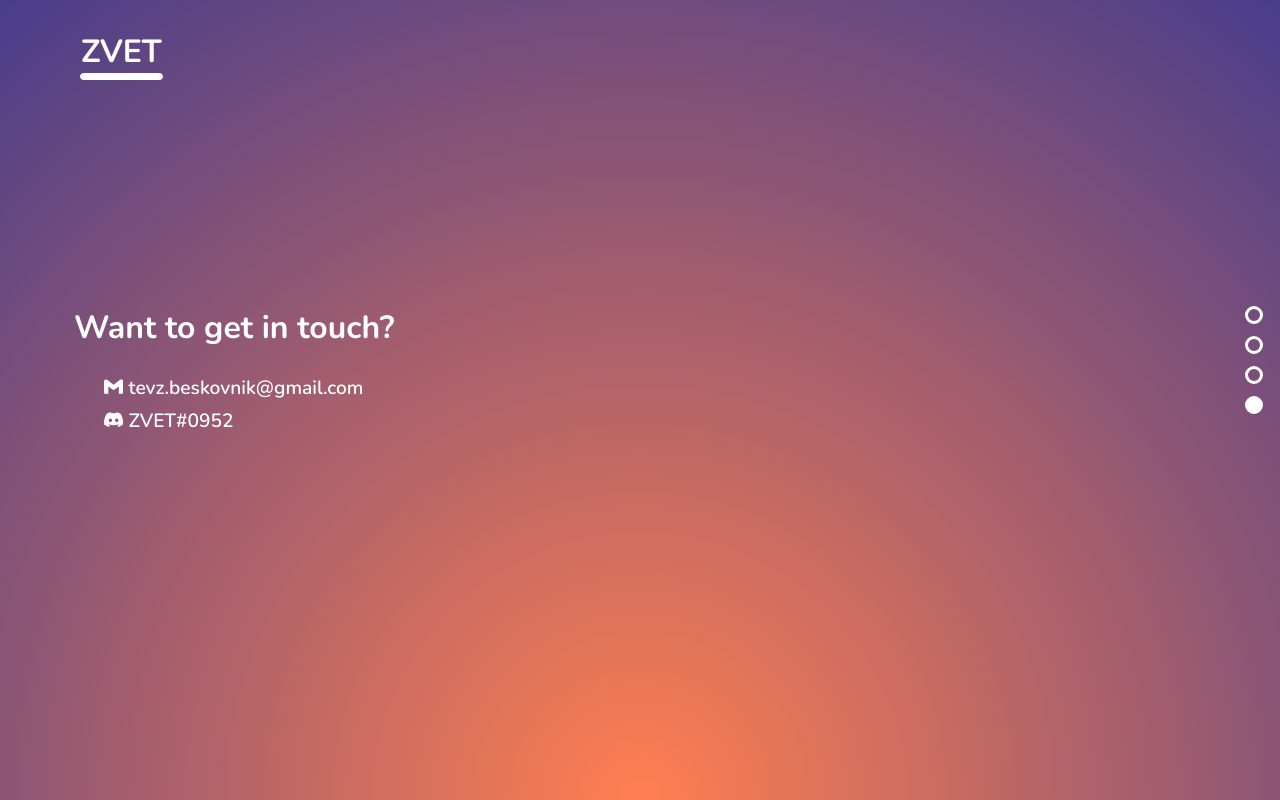
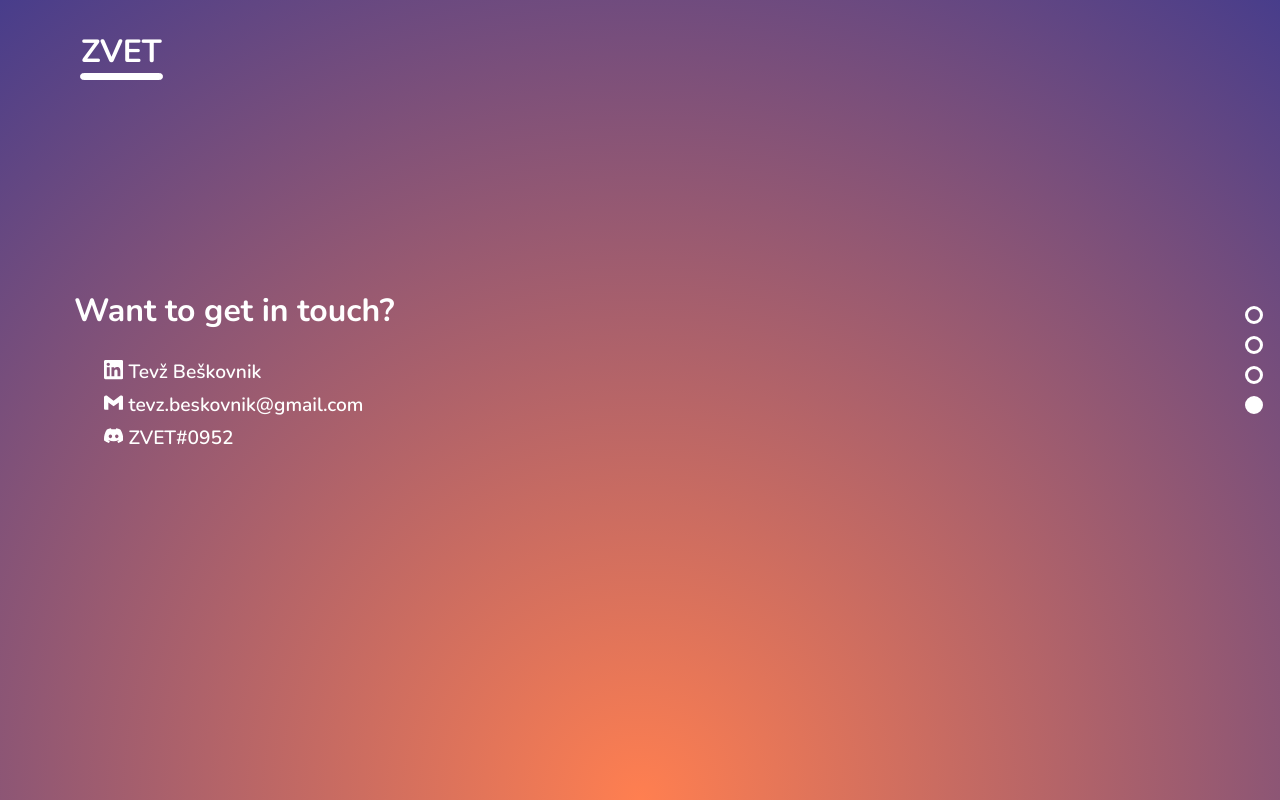
Before and after one commit to Tevz-Beskovnik/personal-blog-frontend, a React (Create React App) app: page / in a window 1280 px wide. Both pictures are taken after a click on the label 1254 px from the left and 405 px from the top of the page. Built offline with nearby package versions, Linux system fonts and the light colour scheme; no server answers.

Commit message:
smting hover not workibng idk

```diff
--- a/src/pages/home.css
+++ b/src/pages/home.css
@@ -173,6 +173,23 @@ input[type='radio']#section4:checked ~ #contact {
     margin-bottom: -2px;
 }
 
+
+.contact-link:focus {
+    text-decoration: none;
+    color: var(--font-color);
+}
+
+.contact-link:hover {
+    text-decoration: underline;
+}
+
+.contact-link {
+    padding: 0;
+    margin: 0;
+    text-decoration: none;
+    color: var(--font-color);
+}
+
 @media only screen and (max-width: 480px) {
     .home-icons{
         margin: 0;
--- a/src/pages/home.tsx
+++ b/src/pages/home.tsx
@@ -1,5 +1,5 @@
 import React, { FC, useEffect } from "react";
-import { SiC, SiCplusplus, SiCss3, SiEspressif, SiGithub, SiGnu, SiHtml5, SiJavascript, SiJsonwebtokens, SiNestjs, SiNodedotjs, SiReact, SiDiscord, SiGmail } from "react-icons/si"
+import { SiC, SiCplusplus, SiCss3, SiEspressif, SiGithub, SiGnu, SiHtml5, SiJavascript, SiJsonwebtokens, SiNestjs, SiNodedotjs, SiReact, SiDiscord, SiGmail, SiLinkedin } from "react-icons/si"
 import { useDispatch, useSelector } from "react-redux";
 import { reposGet } from "../reducers/repos";
 import Repo from "../components/repo.component";
@@ -118,6 +118,7 @@ const Home: FC = () => {
                 </section>
                 <section id="contact">
                     <h1 className="about-main-title">Want to get in touch?</h1>
+                    <p className="about-main-info">&nbsp;&nbsp;&nbsp;&nbsp;<SiLinkedin className="contact-icon" color="var(--font-color)"/> <a className="contact-link" href="https://www.linkedin.com/in/tevž-beškovnik-03737622b/">Tevž Beškovnik</a></p>
                     <p className="about-main-info">&nbsp;&nbsp;&nbsp;&nbsp;<SiGmail   className="contact-icon" color="var(--font-color)"/> tevz.beskovnik@gmail.com</p>
                     <p className="about-main-info">&nbsp;&nbsp;&nbsp;&nbsp;<SiDiscord className="contact-icon" color="var(--font-color)"/> ZVET#0952</p>
                 </section>
```
